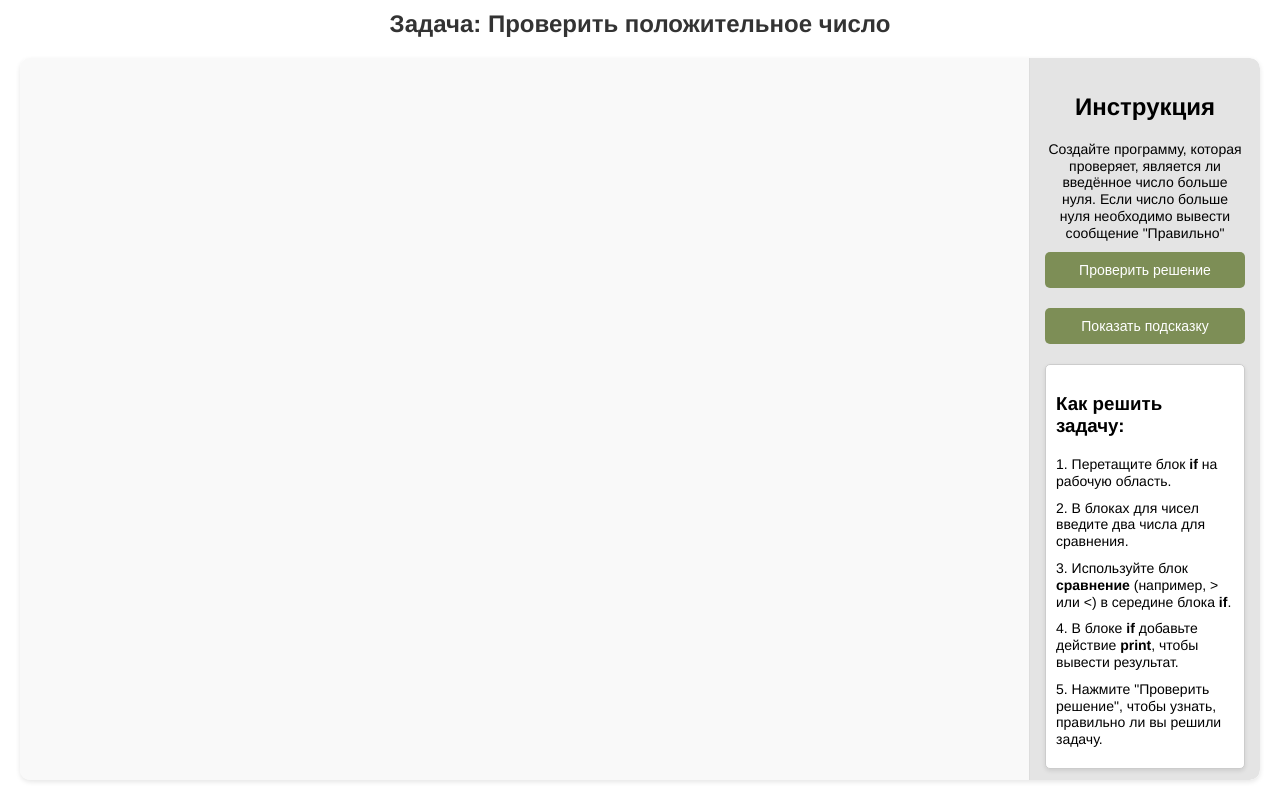
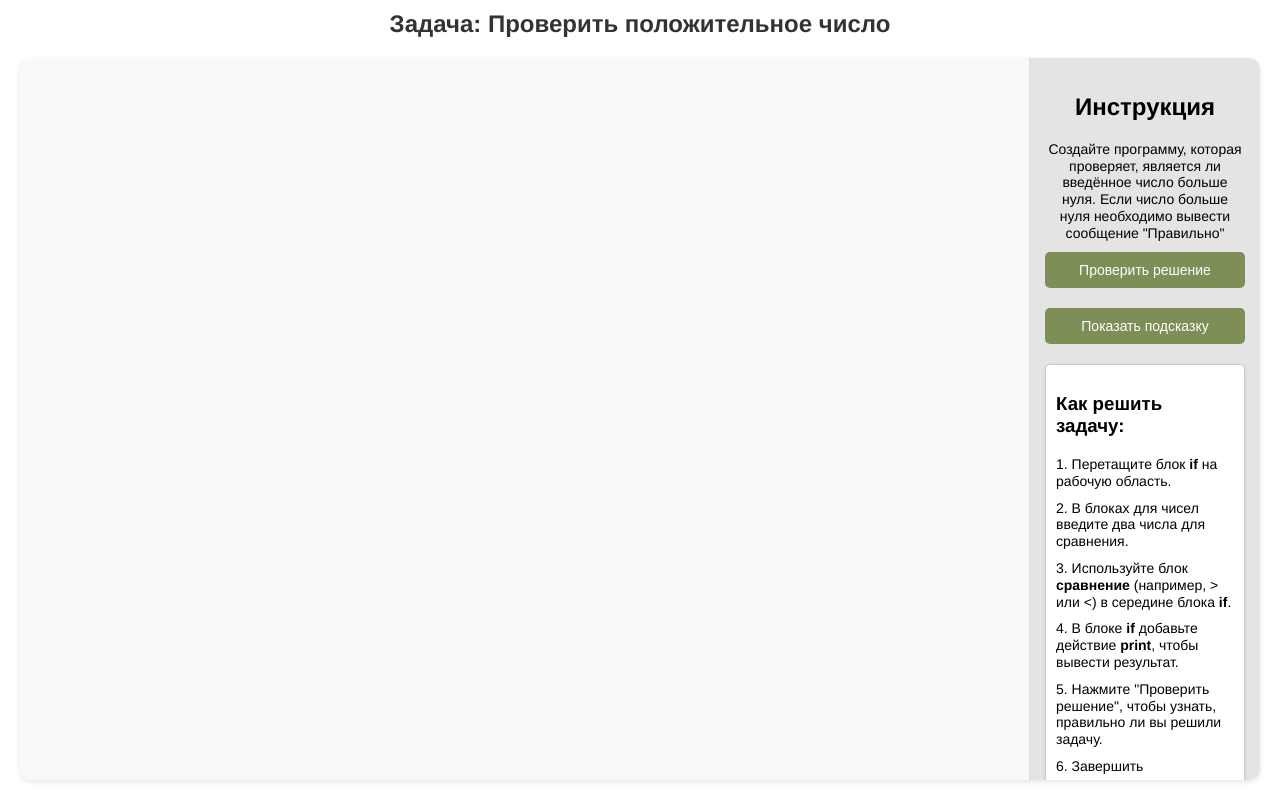
Before and after one commit to YerzhanUrazov/projects, a plain HTML site: page index.html in a window 1280 px wide. Both pictures are taken after a click on the button "Показать подсказку". Drawn offline with Linux system fonts and the light colour scheme; a script that the page names is missing.

Commit message:
added 6th paragraph to instructions

```diff
--- a/index.html
+++ b/index.html
@@ -115,6 +115,7 @@
       <p>3. Используйте блок <b>сравнение</b> (например, &gt; или &lt;) в середине блока <b>if</b>.</p>
       <p>4. В блоке <b>if</b> добавьте действие <b>print</b>, чтобы вывести результат.</p>
       <p>5. Нажмите "Проверить решение", чтобы узнать, правильно ли вы решили задачу.</p>
+      <p>6. Завершить </p>
     </div>
   </div>
 </div>
```
